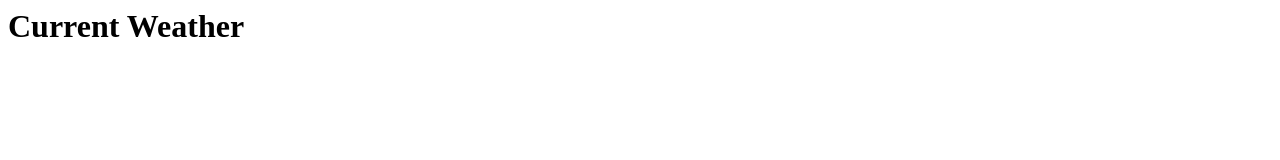
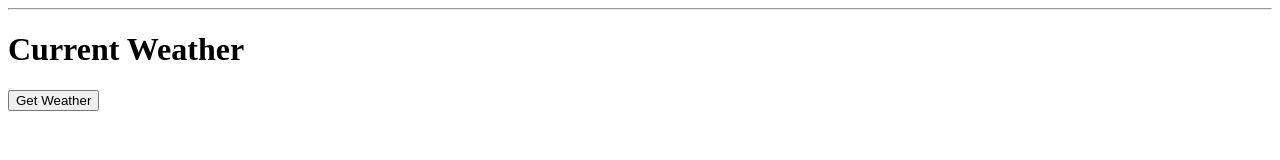
Before and after one commit to JoshSandoy/IT24a, a plain HTML site: page currentweather.html in a window 1280 px wide. Drawn offline with Linux system fonts and the light colour scheme.

Commit message:
Added openweather fucntion on openweather.html

```diff
--- a/currentweather.html
+++ b/currentweather.html
@@ -1,4 +1,4 @@
-<html lang="en">
+<hr lang="en">
 <head>
     <meta charset="UTF-8">
     <meta name="viewport" content="width=device-width, initial-scale=1.0">
@@ -6,6 +6,47 @@
 </head>
 <body>
     <h1>Current Weather</h1>
+   <button onclick="getWeather()">Get Weather</button>
 
+    <div id="weatherResult"></div>
 </body>
+<script>
+    const apiKey ="c1051edb8135e39f22840b75765c6f91";
+
+    async function getWeather(){
+        console.log("Prompt opened." + Date());
+        const city = prompt("Enter a city name");
+        console.log("Prompt closed." + Date());
+
+        if (!city){
+            alert("No city entered.");
+            console.log("No city entered." +Date());
+            return;
+        }
+    //API Call
+        const url = `https://api.openweathermap.org/data/2.5/weather?q=${city}&appid=${apiKey}&units=metric`;
+
+        try{
+            const response = await fetch(url);
+            if (!response.ok) throw new Error("City not found");
+
+            const data = await response.json();
+
+            const weatherResult = document.getElementById("weatherResult");
+            weatherResult.innerHTML =`
+                <h2>${data.name},${data.sys.country}</h2>
+                <p>Temperature: ${data.main.temp} c</p>
+                <p>Weather: ${data.weather[0].description}</p>
+                <p>Humidity: ${data.main.humidity} %</p>
+                <p>Wind Speed: ${data.wind.speed} m/s</p>
+            `;
+        } catch (error){
+            alert("Error "+ error.message);
+            console.log("Error: "+ error.message);
+        }
+
+
+    }
+
+</script>
 </html>
```
